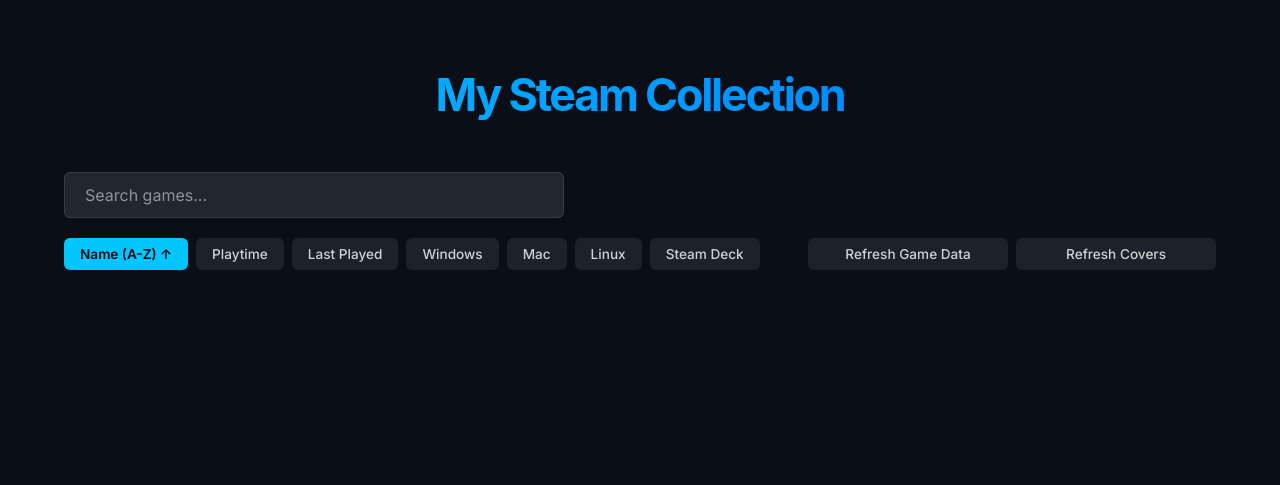
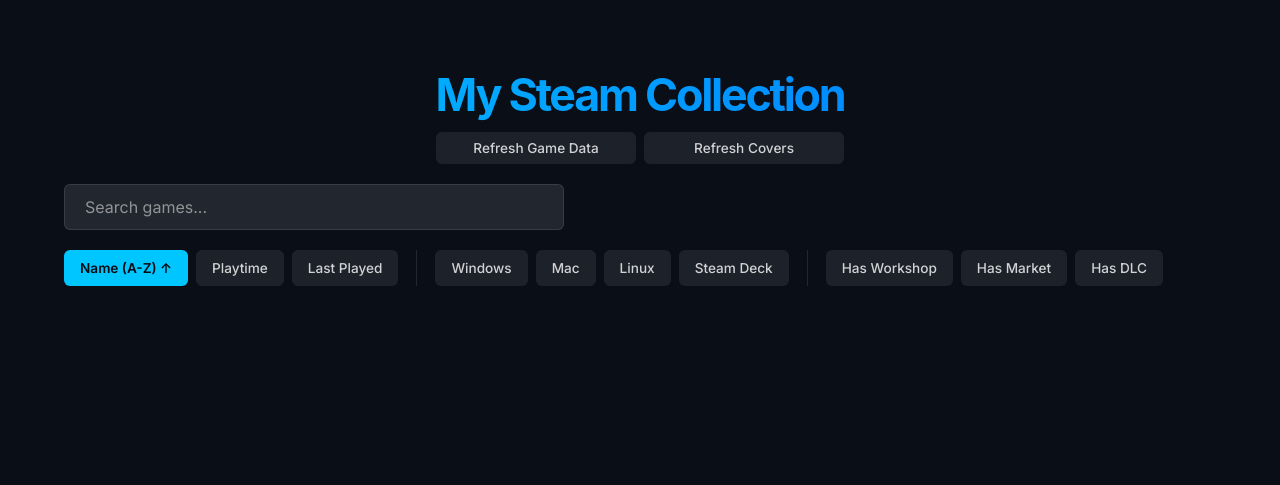
Before and after one commit to spencerboggs/steam-game-viewer, a Flask app: template templates/index.html in a window 1280 px wide. Shown: the top 485 px of the page. Run offline with Flask 3, Linux system fonts and the light colour scheme; the template is opened without the code that fills it, so the values that code supplies are empty.

Commit message:
Add files via upload

```diff
--- a/static/styles.css
+++ b/static/styles.css
@@ -100,6 +100,15 @@ body {
     color: rgba(255, 255, 255, 0.5);
 }
 
+.sort-divider {
+    width: 1px;
+    height: 36px;
+    background: rgba(255, 255, 255, 0.1);
+    display: inline-block;
+    margin: 0 10px;
+    vertical-align: middle;
+}
+
 .sort-btn {
     padding: 8px 16px;
     background: rgba(255, 255, 255, 0.08);
@@ -127,6 +136,8 @@ body {
 
 .refresh-buttons {
     display: flex;
+    justify-content: center;
+    margin-top: -40px;
     gap: 8px;
 }
 
--- a/templates/index.html
+++ b/templates/index.html
@@ -31,6 +31,14 @@
                     <button type="submit" class="refresh-btn">Update Credentials</button>
                 </form>
             </div> -->
+            <div class="refresh-buttons">
+                <button class="refresh-btn"
+                    onclick="this.textContent='Refreshing... please wait'; fetch('/refresh-game-data').then(() => setTimeout(() => window.location.href='/', 2000))">Refresh
+                    Game Data</button>
+                <button class="refresh-btn"
+                    onclick="this.textContent='Refreshing... please wait'; fetch('/refresh-covers').then(() => setTimeout(() => window.location.href='/', 2000))">Refresh
+                    Covers</button>
+            </div>
 
             <div class="controls-row">
                 <div class="search-container">
@@ -43,14 +51,17 @@
                     <button class="sort-btn" data-sort="name">Name (A-Z)</button>
                     <button class="sort-btn" data-sort="playtime">Playtime</button>
                     <button class="sort-btn" data-sort="last_played">Last Played</button>
+                    <span class="sort-divider"></span>
                     <button class="sort-btn" data-sort="windows">Windows</button>
                     <button class="sort-btn" data-sort="mac">Mac</button>
                     <button class="sort-btn" data-sort="linux">Linux</button>
                     <button class="sort-btn" data-sort="deck">Steam Deck</button>
+                    <span class="sort-divider"></span>
+                    <button class="sort-btn" data-sort="workshop">Has Workshop</button>
+                    <button class="sort-btn" data-sort="market">Has Market</button>
+                    <button class="sort-btn" data-sort="dlc">Has DLC</button>
                 </div>
-                <div class="refresh-buttons">
-                    <button class="refresh-btn" onclick="this.textContent='Refreshing... please wait'; fetch('/refresh-game-data').then(() => setTimeout(() => window.location.href='/', 2000))">Refresh Game Data</button>
-                    <button class="refresh-btn" onclick="this.textContent='Refreshing... please wait'; fetch('/refresh-covers').then(() => setTimeout(() => window.location.href='/', 2000))">Refresh Covers</button>
+
             </div>
         </div>
 
@@ -69,7 +80,8 @@
             <div class="game" data-name="{{ game.name.lower() }}" data-playtime="{{ game.playtime_hours }}"
                 data-last-played="{{ game.last_played }}" data-windows="{{ game.playtime_windows_forever }}"
                 data-mac="{{ game.playtime_mac_forever }}" data-linux="{{ game.playtime_linux_forever }}"
-                data-deck="{{ game.playtime_deck_forever }}">
+                data-deck="{{ game.playtime_deck_forever }}" data-workshop="{{ game.has_workshop }}"
+                data-market="{{ game.has_market }}" data-dlc="{{ game.has_dlc }}">
 
                 <div class="cover-container">
                     {% if game.cover_path %}
@@ -88,14 +100,15 @@
                     <h2>{{ game.name }}</h2>
 
                     <div class="stats">
+                        <hr>
                         <div class="stat playtime">
                             <span class="stat-label">Total Playtime</span>
                             <span class="stat-value">{{ game.playtime_hours }} hours</span>
                         </div>
 
-                        <div class="stat">
-                            <span class="stat-label">App ID</span>
-                            <span class="stat-value">{{ game.appid }}</span>
+                        <div class="stat last-played">
+                            <span class="stat-label">Last Played</span>
+                            <span class="stat-value">{{ game.last_played }}</span>
                         </div>
 
                         <div class="stat">
@@ -118,10 +131,27 @@
                             <span class="stat-value">{{ game.playtime_deck_forever }} min</span>
                         </div>
 
-                        <div class="stat last-played">
-                            <span class="stat-label">Last Played</span>
-                            <span class="stat-value">{{ game.last_played }}</span>
+                        <hr>
+                        <div class="stat">
+                            <span class="stat-label">App ID</span>
+                            <span class="stat-value">{{ game.appid }}</span>
                         </div>
+
+                        <div class="stat">
+                            <span class="stat-label">Has Workshop</span>
+                            <span class="stat-value {{ 'green-text' if game.has_workshop else 'red-text' }}">{{ game.has_workshop }}</span>
+                        </div>
+
+                        <div class="stat">
+                            <span class="stat-label">Has Market</span>
+                            <span class="stat-value {{ 'green-text' if game.has_market else 'red-text' }}">{{ game.has_market }}</span>
+                        </div>
+
+                        <div class="stat">
+                            <span class="stat-label">Has DLC</span>
+                            <span class="stat-value {{ 'green-text' if game.has_dlc else 'red-text' }}">{{ game.has_dlc }}</span>
+                        </div>
+
                     </div>
                 </div>
             </div>
@@ -195,8 +225,8 @@
                             break;
 
                         case 'last_played':
-                            valueA = new Date(a.dataset.lastPlayed || '1970-01-01');
-                            valueB = new Date(b.dataset.lastPlayed || '1970-01-01');
+                            valueA = Date.parse(a.dataset.lastPlayed) || 0;
+                            valueB = Date.parse(b.dataset.lastPlayed) || 0;
                             return sortDirection === 'asc'
                                 ? valueA - valueB
                                 : valueB - valueA;
@@ -219,6 +249,21 @@
                         case 'deck':
                             valueA = parseFloat(a.dataset.deck) || 0;
                             valueB = parseFloat(b.dataset.deck) || 0;
+                            break;
+
+                        case 'workshop':
+                            valueA = a.dataset.workshop === 'True' ? 1 : 0;
+                            valueB = b.dataset.workshop === 'True' ? 1 : 0;
+                            break;
+
+                        case 'market':
+                            valueA = a.dataset.market === 'True' ? 1 : 0;
+                            valueB = b.dataset.market === 'True' ? 1 : 0;
+                            break;
+
+                        case 'dlc':
+                            valueA = a.dataset.dlc === 'True' ? 1 : 0;
+                            valueB = b.dataset.dlc === 'True' ? 1 : 0;
                             break;
 
                         default:
```
Also changed, not shown: other parts of static/styles.css (+18 -8 lines).
